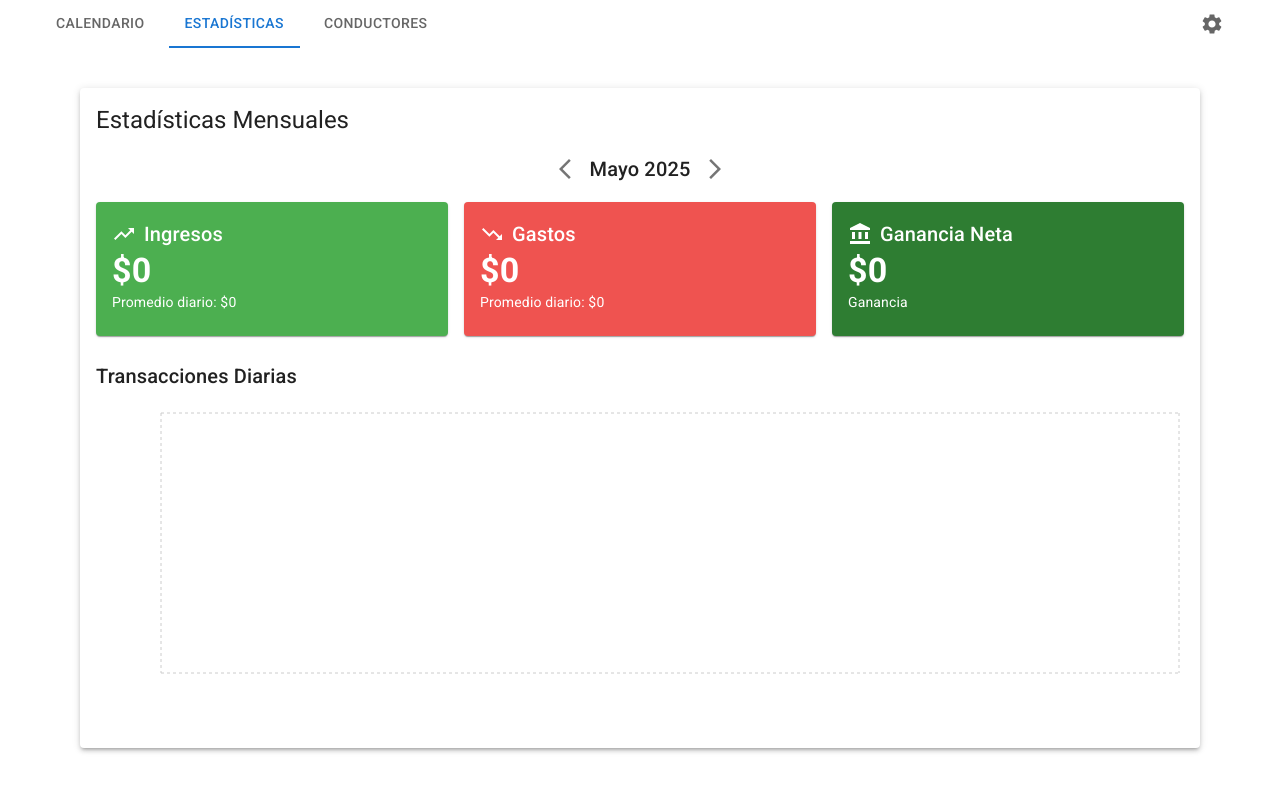
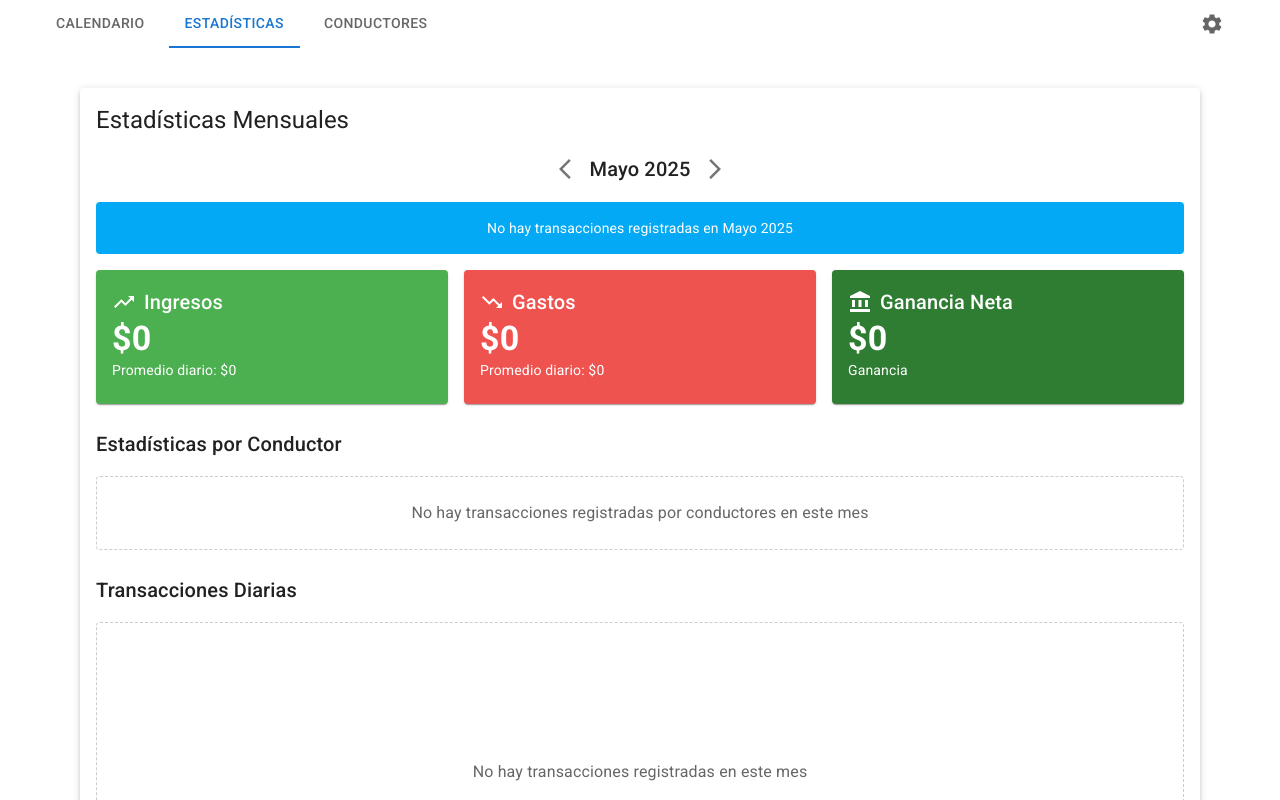
Before and after one commit to MartinTomaco/MarcelinoApp, a React (Create React App) app: page / in a window 1280 px wide. Both pictures are taken after a click on the tab "ESTADÍSTICAS". Built offline with nearby package versions, Linux system fonts and the light colour scheme.

Commit message:
se corrige estadisticas caundo no hay ingresos

```diff
--- a/src/components/IncomeStats.tsx
+++ b/src/components/IncomeStats.tsx
@@ -1,4 +1,4 @@
-import React, { useState, useMemo } from 'react';
+import React, { useMemo } from 'react';
 import {
   Box,
   Paper,
@@ -8,7 +8,6 @@ import {
   Stack,
   Card,
   CardContent,
-  Chip,
   Divider,
 } from '@mui/material';
 import {
@@ -36,6 +35,7 @@ import AccountBalanceIcon from '@mui/icons-material/AccountBalance';
 interface IncomeStatsProps {
   stats: MonthlyStats;
   drivers: Driver[];
+  selectedMonth: Date;
   onMonthChange?: (date: Date) => void;
 }
 
@@ -65,17 +65,12 @@ const CustomTooltip = ({ active, payload, label }: TooltipProps<number, string>)
   return null;
 };
 
-export const IncomeStats: React.FC<IncomeStatsProps> = ({ stats, drivers, onMonthChange }) => {
-  // Usar el mes actual de las estadísticas en lugar de un estado interno
-  const currentDate = useMemo(() => {
-    // Extraer el mes de las estadísticas si hay datos, sino usar el mes actual
-    const dates = Object.keys({ ...stats.incomeByDay, ...stats.expensesByDay });
-    if (dates.length > 0) {
-      const firstDate = dates[0];
-      return new Date(firstDate);
-    }
-    return new Date();
-  }, [stats.incomeByDay, stats.expensesByDay]);
+export const IncomeStats: React.FC<IncomeStatsProps> = ({ stats, drivers, selectedMonth, onMonthChange }) => {
+  // Usar la fecha seleccionada directamente
+  const currentDate = selectedMonth;
+
+  // Verificar si hay datos en el mes seleccionado
+  const hasData = stats.totalIncome > 0 || stats.totalExpenses > 0;
 
   const handlePreviousMonth = () => {
     const newDate = subMonths(currentDate, 1);
@@ -100,7 +95,8 @@ export const IncomeStats: React.FC<IncomeStatsProps> = ({ stats, drivers, onMont
         expenses,
         net: income - expenses,
       };
-    });
+    })
+    .filter(data => data.income > 0 || data.expenses > 0); // Filtrar datos vacíos
 
   // Combinar conductores que tienen ingresos y gastos
   const allDriverIds = new Set([
@@ -120,8 +116,6 @@ export const IncomeStats: React.FC<IncomeStatsProps> = ({ stats, drivers, onMont
       net: income - expenses,
     };
   });
-
-  const COLORS = ['#0088FE', '#00C49F', '#FFBB28', '#FF8042', '#8884D8'];
 
   return (
     <Box sx={{
@@ -151,6 +145,20 @@ export const IncomeStats: React.FC<IncomeStatsProps> = ({ stats, drivers, onMont
               <ArrowForwardIosIcon />
             </IconButton>
           </Stack>
+          {!hasData && (
+            <Box
+              sx={{
+                p: 2,
+                bgcolor: 'info.light',
+                borderRadius: 1,
+                textAlign: 'center'
+              }}
+            >
+              <Typography variant="body2" color="info.contrastText">
+                No hay transacciones registradas en {format(currentDate, 'MMMM yyyy', { locale: es }).replace(/^\w/, c => c.toUpperCase())}
+              </Typography>
+            </Box>
+          )}
         </Stack>
 
         {/* Resumen de estadísticas */}
@@ -209,7 +217,7 @@ export const IncomeStats: React.FC<IncomeStatsProps> = ({ stats, drivers, onMont
         </Grid>
 
         {/* Estadísticas por conductor */}
-        {driverStats.length > 0 && (
+        {driverStats.length > 0 ? (
           <Box mb={3}>
             <Typography variant="h6" mb={2}>
               Estadísticas por Conductor
@@ -253,6 +261,26 @@ export const IncomeStats: React.FC<IncomeStatsProps> = ({ stats, drivers, onMont
               ))}
             </Grid>
           </Box>
+        ) : (
+          <Box mb={3}>
+            <Typography variant="h6" mb={2}>
+              Estadísticas por Conductor
+            </Typography>
+            <Box
+              sx={{
+                p: 3,
+                display: 'flex',
+                alignItems: 'center',
+                justifyContent: 'center',
+                border: '1px dashed #ccc',
+                borderRadius: 1
+              }}
+            >
+              <Typography variant="body1" color="text.secondary">
+                No hay transacciones registradas por conductores en este mes
+              </Typography>
+            </Box>
+          </Box>
         )}
 
         {/* Gráfico de barras */}
@@ -260,6 +288,7 @@ export const IncomeStats: React.FC<IncomeStatsProps> = ({ stats, drivers, onMont
           <Typography variant="h6" mb={2}>
             Transacciones Diarias
           </Typography>
+          {chartData.length > 0 ? (
             <ResponsiveContainer width="100%" height={300}>
               <BarChart data={chartData}>
                 <CartesianGrid strokeDasharray="3 3" />
@@ -270,10 +299,26 @@ export const IncomeStats: React.FC<IncomeStatsProps> = ({ stats, drivers, onMont
                 <Bar dataKey="expenses" fill="#f44336" name="Gastos" />
               </BarChart>
             </ResponsiveContainer>
+          ) : (
+            <Box
+              sx={{
+                height: 300,
+                display: 'flex',
+                alignItems: 'center',
+                justifyContent: 'center',
+                border: '1px dashed #ccc',
+                borderRadius: 1
+              }}
+            >
+              <Typography variant="body1" color="text.secondary">
+                No hay transacciones registradas en este mes
+              </Typography>
+            </Box>
+          )}
         </Box>
 
         {/* Gráficos circulares de distribución por conductor */}
-        {driverStats.length > 1 && (
+        {driverStats.length > 1 && (stats.totalIncome > 0 || stats.totalExpenses > 0) && (
           <Box>
             <Grid container spacing={3}>
               {/* Gráfico de distribución de ingresos */}
--- a/src/pages/Dashboard.tsx
+++ b/src/pages/Dashboard.tsx
@@ -285,6 +285,7 @@ export const Dashboard: React.FC = () => {
             <IncomeStats
               stats={monthlyStats}
               drivers={drivers}
+              selectedMonth={selectedMonth}
               onMonthChange={handleMonthChange}
             />
           </TabPanel>
```
Lines whose indentation alone changed are shown as unchanged.
